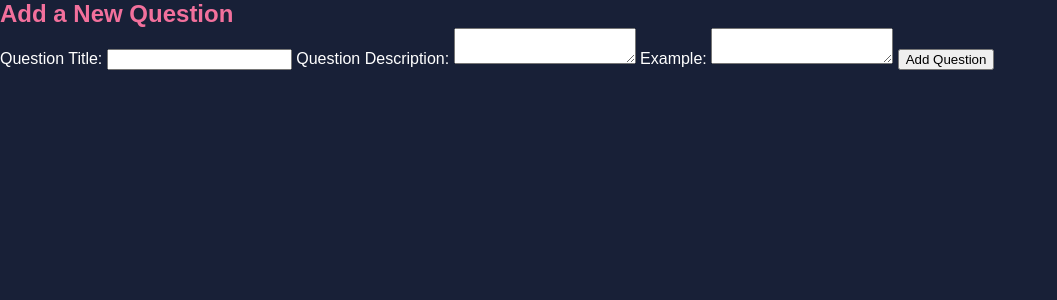
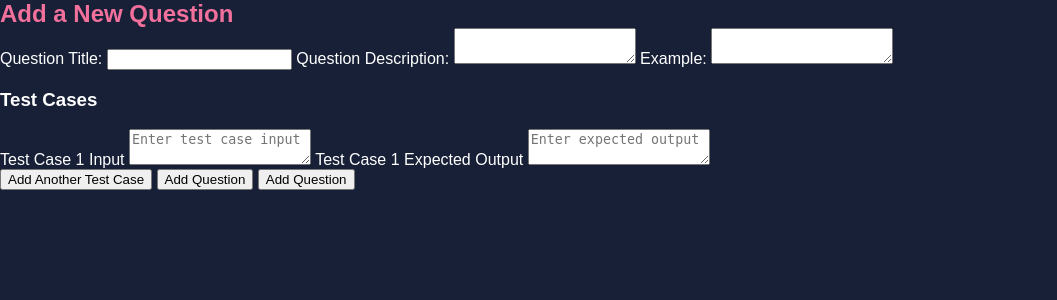
Before and after one commit to gsaiganesh283/makeit-interview-portal, a PHP site: page /add_questions.php in a window 1280 px wide. Shown: the top 300 px of the page, without its empty margins (0-1057 px from the left). Run offline with PHP 8.4, Linux system fonts and the light colour scheme.

Commit message:
add_questions.php is updated

```diff
--- a/AI/add_questions.php
+++ b/AI/add_questions.php
@@ -1,3 +1,54 @@
+<?php
+// Database connection
+$servername = "127.0.0.1:3306";
+$username = "root";
+$password = "";
+$dbname = "interview_platform";
+
+$conn = new mysqli($servername, $username, $password, $dbname);
+
+// Check connection
+if ($conn->connect_error) {
+    die("Connection failed: " . $conn->connect_error);
+}
+
+// Check if form is submitted
+if ($_SERVER["REQUEST_METHOD"] == "POST") {
+    // Get the question details
+    $title = $conn->real_escape_string($_POST['title']);
+    $description = $conn->real_escape_string($_POST['description']);
+    $example = $conn->real_escape_string($_POST['example']);
+    $category = $conn->real_escape_string($_POST['category']);
+
+    // Insert question into database
+    $sql = "INSERT INTO questions (title, description, example, category) VALUES ('$title', '$description', '$example', '$category')";
+    if ($conn->query($sql) === TRUE) {
+        $question_id = $conn->insert_id; // Get the ID of the newly inserted question
+
+        // Insert test cases
+        $test_inputs = $_POST['input'];
+        $test_outputs = $_POST['output'];
+
+        for ($i = 0; $i < count($test_inputs); $i++) {
+            $test_input = $conn->real_escape_string($test_inputs[$i]);
+            $test_output = $conn->real_escape_string($test_outputs[$i]);
+
+            $sql = "INSERT INTO testcases (id, input, output) VALUES ('$question_id', '$test_input', '$test_output')";
+            $conn->query($sql);
+        }
+
+        echo "Question and test cases added successfully!";
+    } else {
+        echo "Error: " . $sql . "<br>" . $conn->error;
+    }
+}
+
+$conn->close();
+?>
+
+
+
+
 <!DOCTYPE html>
 <html lang="en">
 
@@ -21,6 +72,21 @@
             <label for="example">Example:</label>
             <textarea id="example" name="example"></textarea>
 
+            <div id="test-cases-container">
+            <h3>Test Cases</h3>
+            <div class="test-case">
+                <label for="test_input_1">Test Case 1 Input</label>
+                <textarea id="test_input_1" name="test_input[]" placeholder="Enter test case input" required></textarea>
+
+                <label for="test_output_1">Test Case 1 Expected Output</label>
+                <textarea id="test_output_1" name="test_output[]" placeholder="Enter expected output" required></textarea>
+            </div>
+        </div>
+
+        <button type="button" id="add-test-case">Add Another Test Case</button>
+
+        <button type="submit">Add Question</button>
+
             <button type="submit">Add Question</button>
         </form>
     </div>
```
